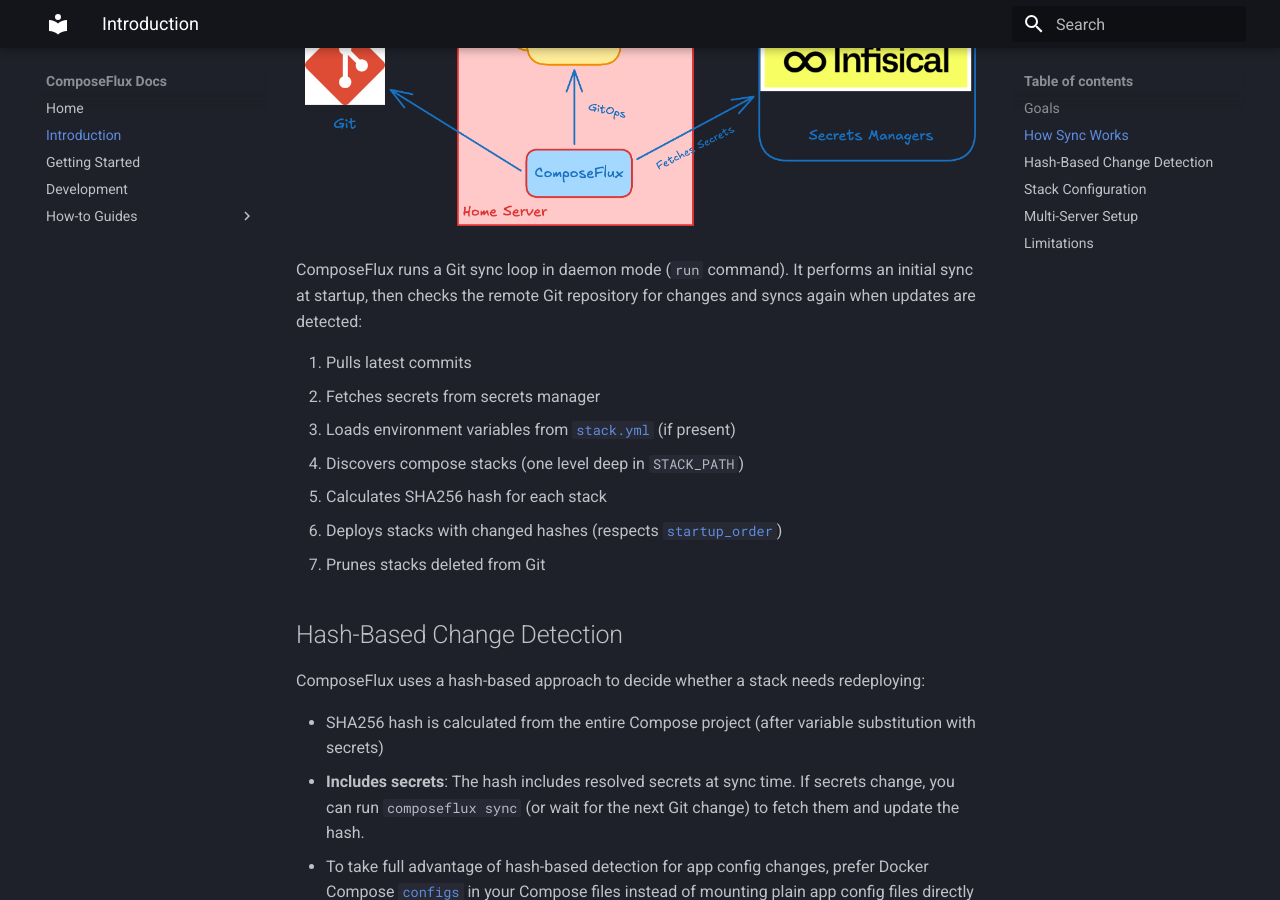
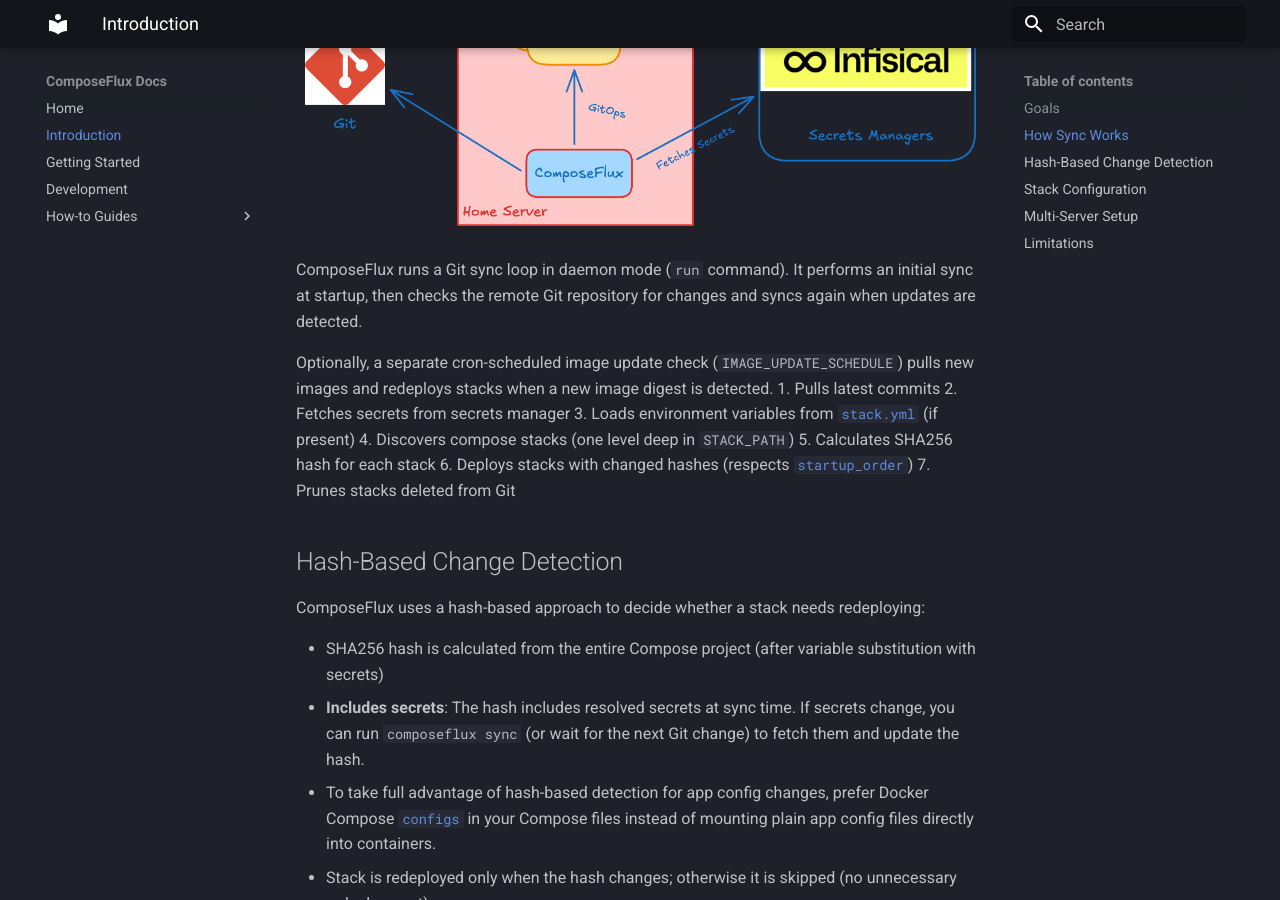
Before and after one commit to veerendra2/composeflux, an MkDocs documentation site: the page built from docs/Introduction.md, in a window 1280 px wide and 900 px high, scrolled down 639 px. Built offline with MkDocs 1.6.1 and Material for MkDocs 9.7.7, drawn with Linux system fonts in a browser that asks for light colours.

Commit message:
docs: document image update feature (#9)

```diff
--- a/docs/Introduction.md
+++ b/docs/Introduction.md
@@ -13,8 +13,9 @@
 
 ![Arch](./assets/arch.png)
 
-ComposeFlux runs a Git sync loop in daemon mode (`run` command). It performs an initial sync at startup, then checks the remote Git repository for changes and syncs again when updates are detected:
+ComposeFlux runs a Git sync loop in daemon mode (`run` command). It performs an initial sync at startup, then checks the remote Git repository for changes and syncs again when updates are detected.
 
+Optionally, a separate cron-scheduled image update check (`IMAGE_UPDATE_SCHEDULE`) pulls new images and redeploys stacks when a new image digest is detected.
 1. Pulls latest commits
 2. Fetches secrets from secrets manager
 3. Loads environment variables from [`stack.yml`](#stack-configuration) (if present)
```
Also changed, not shown: README.md (+1 -0 lines), docs/GettingStarted.md (+1 -0 lines).
